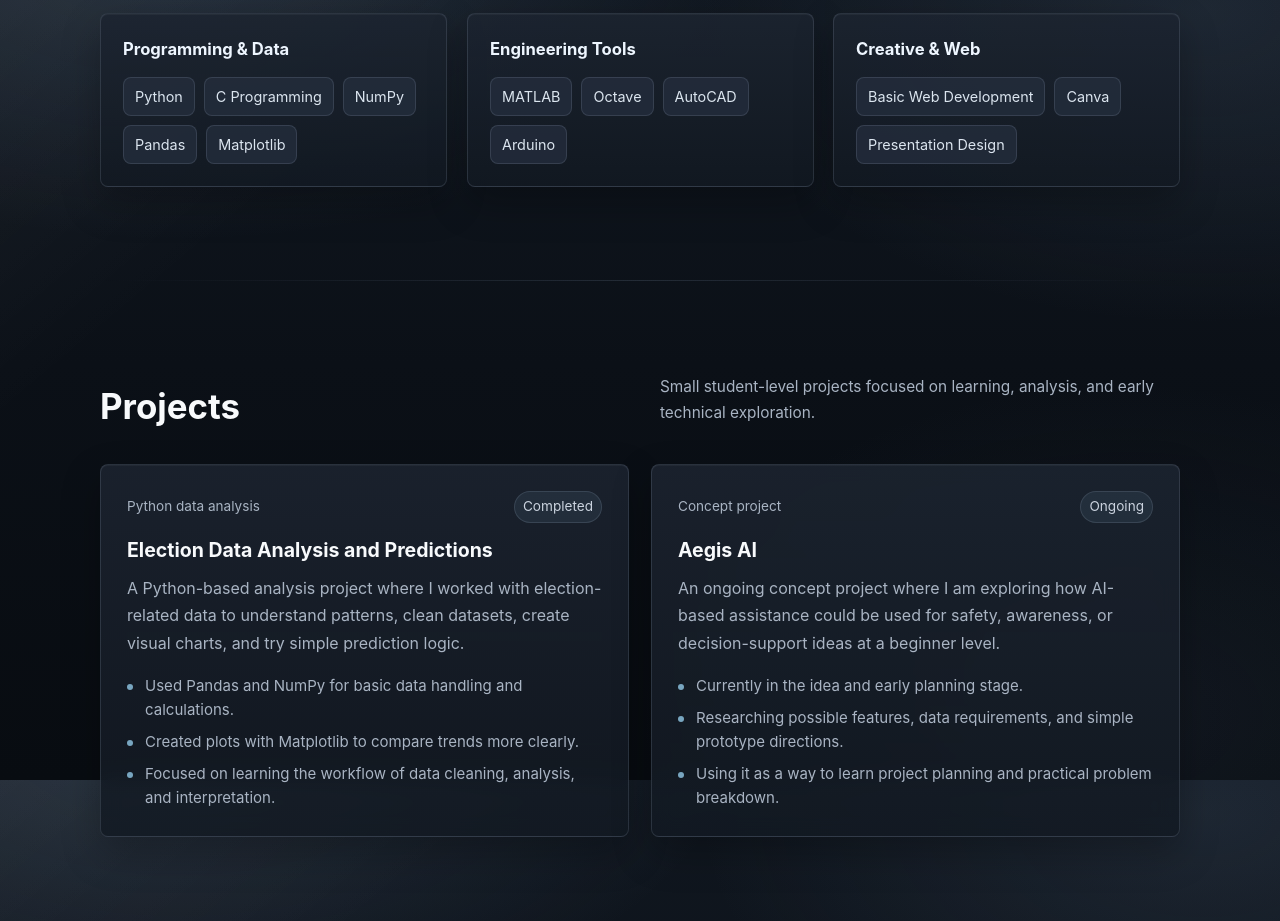
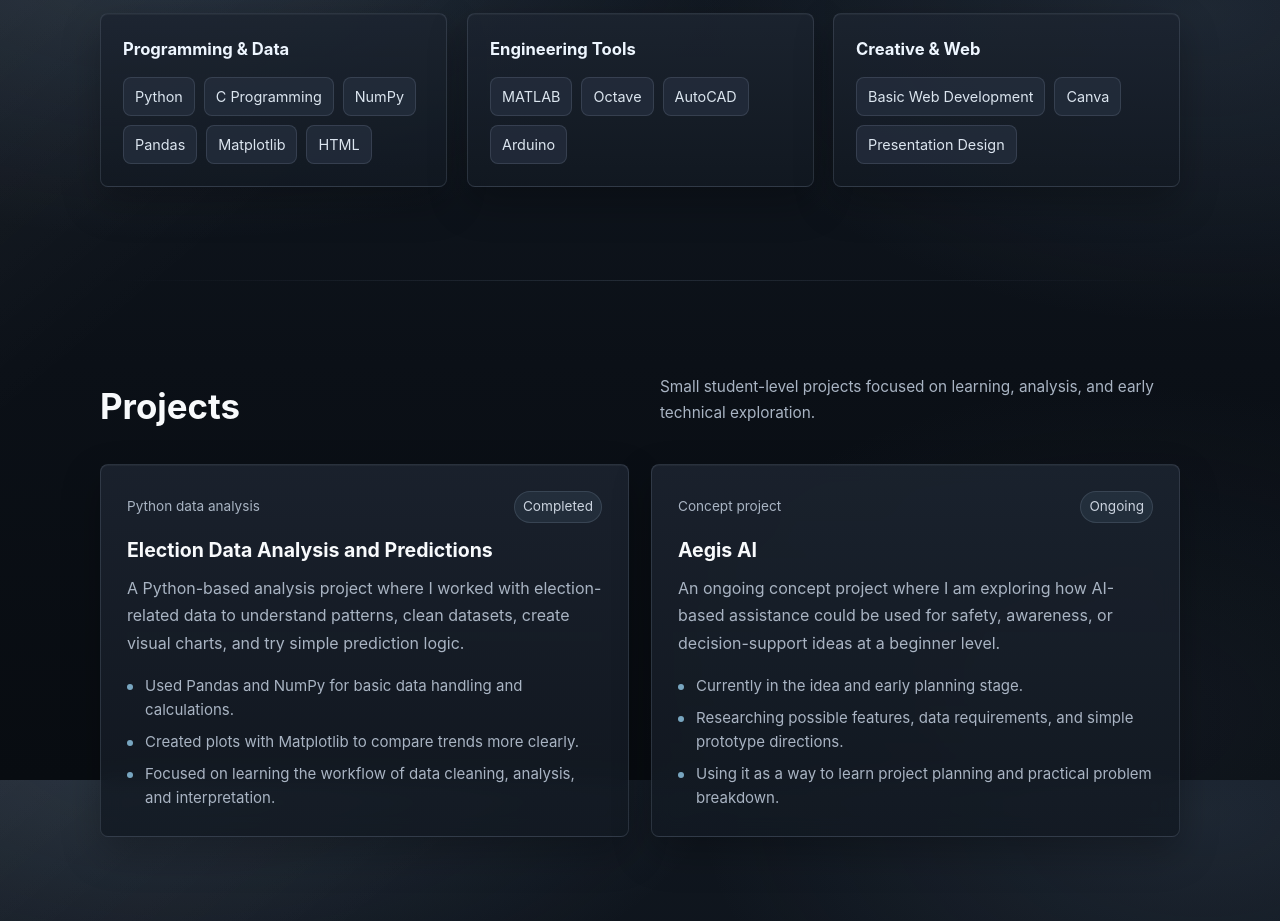
Before and after one commit to gautam-singla06/portfolio, a plain HTML site: page index.html in a window 1280 px wide. Shown: the part 1620-2541 px from the top of the page. Drawn offline with Linux system fonts and the light colour scheme.

Commit message:
Add HTML to skills section

```diff
--- a/index.html
+++ b/index.html
@@ -1012,6 +1012,7 @@
                 <span class="skill">NumPy</span>
                 <span class="skill">Pandas</span>
                 <span class="skill">Matplotlib</span>
+                <span class="skill">HTML</span>
               </div>
             </div>
 
```
